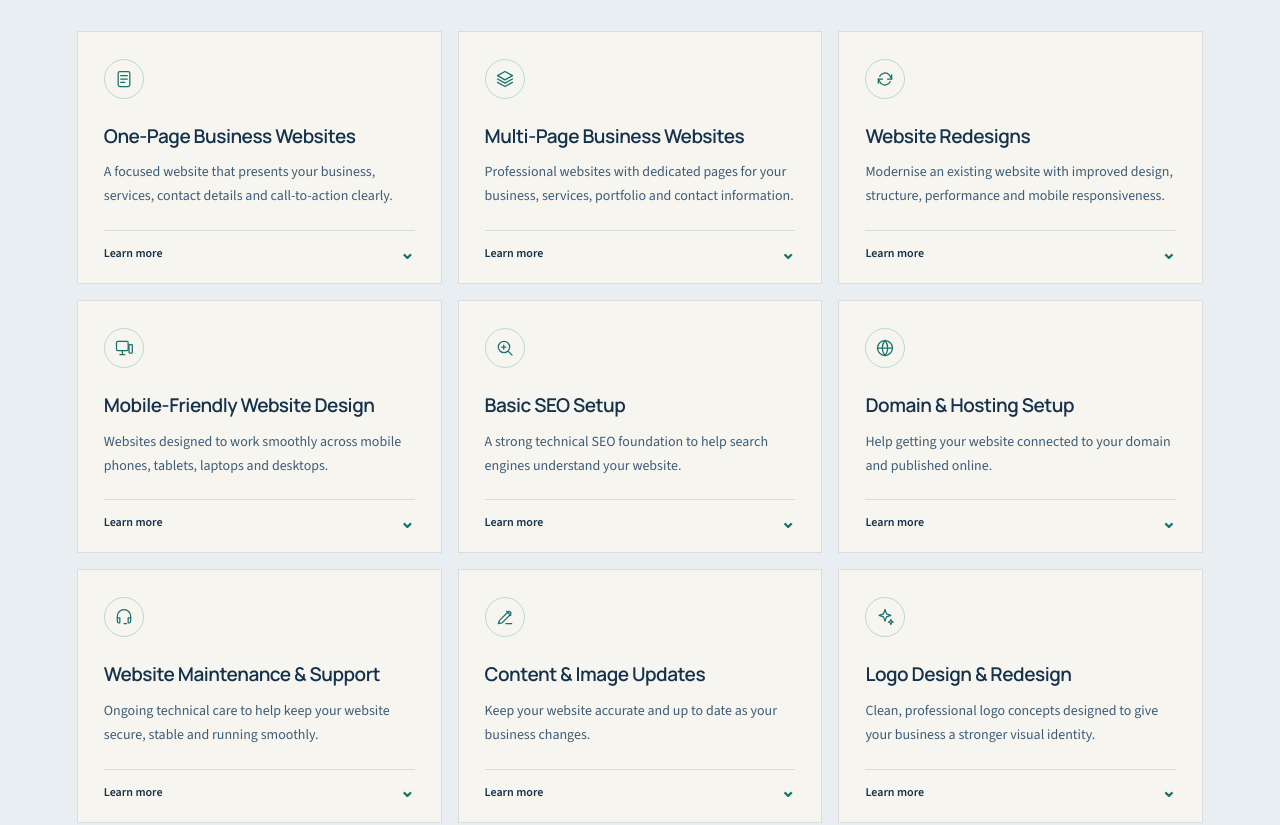
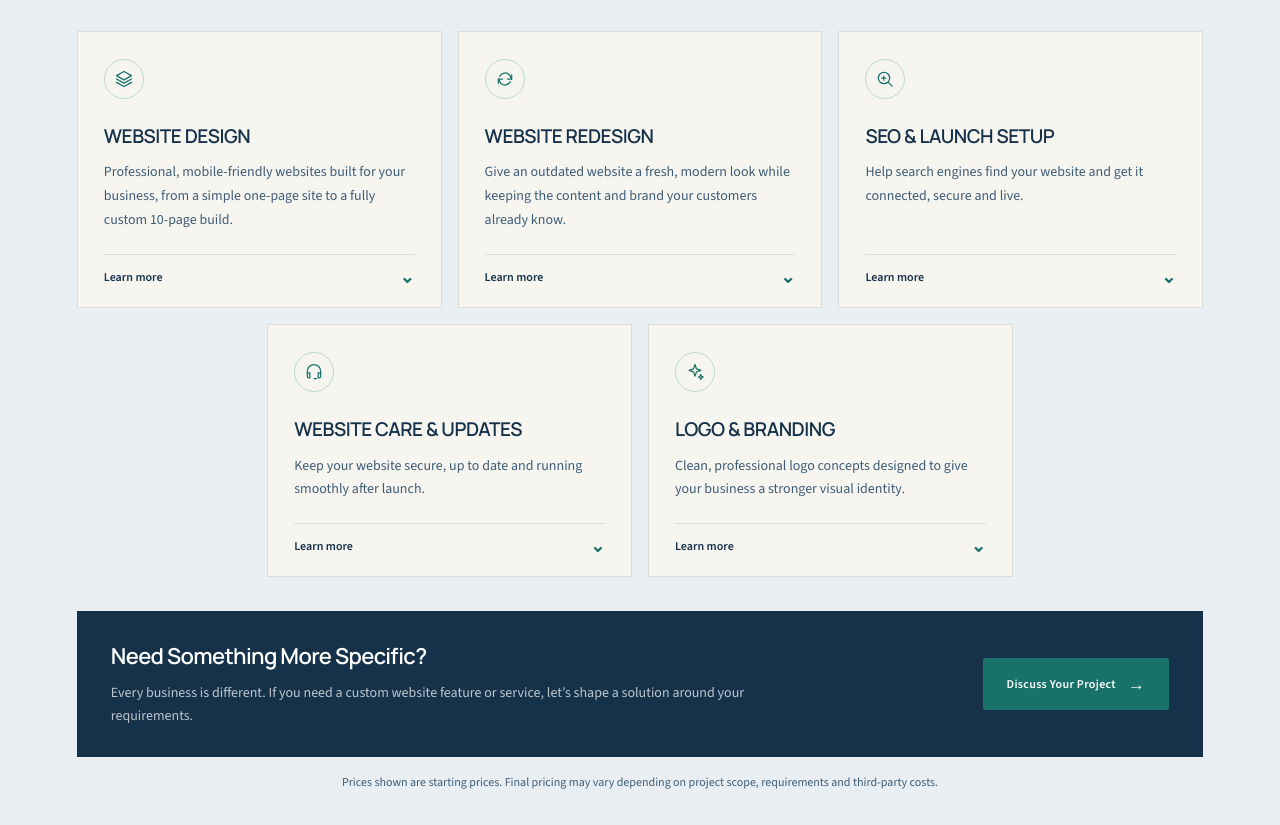
Before and after one commit to monicascrystals-lab/North-Bound-Digital-2.3, a React (Vite) app: page / in a window 1280 px wide. Shown: the part 2260-3085 px from the top of the page. Built offline with nearby package versions, Linux system fonts and the light colour scheme.

Commit message:
Merge services into 5 cards, align prices with packages, update contact form options

```diff
--- a/src/components/ContactSection.jsx
+++ b/src/components/ContactSection.jsx
@@ -3,14 +3,14 @@ import SectionHeading from "./SectionHeading.jsx";
 
 const contactEmail = "studio@northbounddigital.co.za";
 const packageOptions = [
-  "Essential Package",
-  "Business Package",
-  "Professional Package",
+  "Essential website (up to 3 pages)",
+  "Business website (up to 6 pages)",
+  "Professional website (up to 10 pages)",
   "Website Redesign",
-  "One-Page Website",
-  "Ecommerce Website",
-  "Custom Website",
-  "Not Sure Yet",
+  "SEO & Launch Setup",
+  "Website Care & Updates",
+  "Logo & Branding",
+  "Not sure yet, help me choose",
 ];
 
 function ContactSection({ selectedPackage, onPackageChange }) {
@@ -23,7 +23,7 @@ function ContactSection({ selectedPackage, onPackageChange }) {
     const message = [
       `Name: ${formData.get("name")}`,
       `Email: ${formData.get("email")}`,
-      `Website package: ${formData.get("package") || "Not selected"}`,
+      `What do you need?: ${formData.get("package") || "Not selected"}`,
       "",
       "Project details:",
       formData.get("message"),
@@ -81,7 +81,7 @@ function ContactSection({ selectedPackage, onPackageChange }) {
               </label>
             </div>
             <label>
-              Website Package
+              What do you need?
               <select
                 name="package"
                 value={selectedPackage}
--- a/src/components/PackageSection.jsx
+++ b/src/components/PackageSection.jsx
@@ -1,6 +1,12 @@
 import { useState } from "react";
 import packages, { currencies } from "../data/packages.js";
 import SectionHeading from "./SectionHeading.jsx";
+
+const packageFormOptions = {
+  Essential: "Essential website (up to 3 pages)",
+  Business: "Business website (up to 6 pages)",
+  Professional: "Professional website (up to 10 pages)",
+};
 
 function formatPrice(amount, symbol) {
   return `${symbol}${amount.toLocaleString("en-US")}`;
@@ -34,7 +40,7 @@ function PackageCard({ details, currency, onChoose }) {
         <button
           className="button button-primary package-choose"
           type="button"
-          onClick={() => onChoose(`${details.name} Package`)}
+          onClick={() => onChoose(packageFormOptions[details.name])}
         >
           Choose {details.name} <span aria-hidden="true">→</span>
         </button>
--- a/src/components/ServicesSection.jsx
+++ b/src/components/ServicesSection.jsx
@@ -4,14 +4,10 @@ import services from "../data/services.js";
 import SectionHeading from "./SectionHeading.jsx";
 
 const iconPaths = {
-  page: <><rect x="5" y="3" width="14" height="18" rx="2" /><path d="M8 8h8M8 12h8M8 16h5" /></>,
   layers: <><path d="m12 3 9 5-9 5-9-5 9-5Z" /><path d="m3 12 9 5 9-5M3 16l9 5 9-5" /></>,
   refresh: <><path d="M20 7v5h-5M4 17v-5h5" /><path d="M5.6 9a7 7 0 0 1 11.6-2L20 12M4 12l2.8 5a7 7 0 0 0 11.6-2" /></>,
-  devices: <><rect x="3" y="4" width="14" height="11" rx="1.5" /><path d="M7 20h6M10 15v5" /><rect x="18" y="8" width="4" height="10" rx="1" /></>,
   search: <><circle cx="10.8" cy="10.8" r="6.8" /><path d="m16 16 4.5 4.5M8 11h5M10.5 8.5v5" /></>,
-  globe: <><circle cx="12" cy="12" r="9" /><path d="M3 12h18M12 3a14 14 0 0 1 0 18M12 3a14 14 0 0 0 0 18" /></>,
   support: <><path d="M4 13v-2a8 8 0 0 1 16 0v2" /><path d="M4 13h3v6H6a2 2 0 0 1-2-2v-4ZM20 13h-3v6h1a2 2 0 0 0 2-2v-4ZM12 20h3" /></>,
-  edit: <><path d="m14 5 5 5M4 20l4.5-1 10-10a2.1 2.1 0 0 0-3-3l-10 10L4 20Z" /><path d="M13 20h7" /></>,
   spark: <><path d="m12 3 1.8 5.2L19 10l-5.2 1.8L12 17l-1.8-5.2L5 10l5.2-1.8L12 3Z" /><path d="m19 15 .9 2.1L22 18l-2.1.9L19 21l-.9-2.1L16 18l2.1-.9L19 15Z" /></>,
 };
 
@@ -83,33 +79,45 @@ function ServicesSection() {
                   inert={!expanded}
                 >
                   <div className="service-details-inner">
-                    <p>{service.fullDescription}</p>
-                    {service.includedItems.length > 0 && (
+                    {service.includedItems?.length > 0 && (
                       <ul className="check-list compact-list">
                         {service.includedItems.map((item) => (
                           <li key={item}>{item}</li>
                         ))}
                       </ul>
                     )}
-                    {service.includedMessage && (
-                      <p className="service-included-message">
-                        {service.includedMessage}
-                      </p>
-                    )}
-                    {(service.priceZA || service.pricingOptions) && (
+                    {(service.priceLine || service.pricingOptions) && (
                       <div className="service-pricing">
-                        <span className="service-pricing-availability">
-                          Available separately; no website package required.
-                        </span>
-                        {service.pricingOptions ? (
+                        {service.availableSeparately && (
+                          <span className="service-pricing-availability">
+                            Available separately; no website package required.
+                          </span>
+                        )}
+                        {service.priceLine && (
+                          <strong>{service.priceLine}</strong>
+                        )}
+                        {service.priceDetails?.map((detail) => (
+                          <p className="service-pricing-note" key={detail}>
+                            {detail}
+                          </p>
+                        ))}
+                        {service.packageLink && (
+                          <a
+                            className="button button-primary service-package-link"
+                            href={service.packageLink.href}
+                          >
+                            {service.packageLink.label}
+                          </a>
+                        )}
+                        {service.pricingOptions && (
                           <ul className="service-pricing-options">
                             {service.pricingOptions.map((option) => (
                               <li key={option.name}>
                                 <div className="service-pricing-option">
                                   <span>{option.name}</span>
                                   <span>
-                                    Starting from {option.priceZA} /{" "}
-                                    {option.priceInternational}
+                                    {option.priceLine ??
+                                      `Starting from ${option.priceZA} / ${option.priceInternational}`}
                                   </span>
                                 </div>
                                 {option.description && (
@@ -122,18 +130,14 @@ function ServicesSection() {
                                     ))}
                                   </ul>
                                 )}
+                                {option.note && (
+                                  <p className="service-pricing-note">
+                                    {option.note}
+                                  </p>
+                                )}
                               </li>
                             ))}
                           </ul>
-                        ) : (
-                          <>
-                            <span className="service-pricing-label">
-                              Starting from
-                            </span>
-                            <strong>
-                              {service.priceZA} / {service.priceInternational}
-                            </strong>
-                          </>
                         )}
                         {service.priceNote && (
                           <p className="service-pricing-note">
--- a/src/data/services.js
+++ b/src/data/services.js
@@ -1,94 +1,68 @@
 // CHANGE SERVICES HERE
 const services = [
   {
-    title: "One-Page Business Websites",
+    title: "WEBSITE DESIGN",
     shortDescription:
-      "A focused website that presents your business, services, contact details and call-to-action clearly.",
-    fullDescription:
-      "Ideal for smaller businesses, startups, personal brands or campaigns that need a simple but professional online presence.",
+      "Professional, mobile-friendly websites built for your business, from a simple one-page site to a fully custom 10-page build.",
     includedItems: [
-      "Responsive design",
-      "Contact information",
-      "Clear calls-to-action",
-      "Mobile optimisation",
-      "Basic SEO structure",
+      "Up to 3, 6 or 10 pages depending on your package",
+      "Responsive design on mobile, tablet and desktop",
+      "Contact forms, WhatsApp and click-to-call buttons",
+      "SSL, Google Search Console and sitemap setup",
+      "Revision rounds and post-launch support included",
     ],
-    priceZA: "R3,500",
-    priceInternational: "US$950",
-    icon: "page",
-  },
-  {
-    title: "Multi-Page Business Websites",
-    shortDescription:
-      "Professional websites with dedicated pages for your business, services, portfolio and contact information.",
-    fullDescription:
-      "Ideal for businesses that need more space to explain their services, build trust and provide customers with detailed information.",
-    includedItems: [
-      "Home page",
-      "About page",
-      "Services pages",
-      "Portfolio or gallery",
-      "Contact page",
-      "Additional custom pages",
+    priceLine: "Starting from R3,500 / US$950",
+    priceDetails: [
+      "Essential R3,500 / US$950 · Business R6,900 / US$1,850 · Professional R12,500 / US$3,500",
     ],
-    priceZA: "R5,500",
-    priceInternational: "US$1,450",
+    packageLink: { label: "View Packages", href: "#packages" },
     icon: "layers",
   },
   {
-    title: "Website Redesigns",
+    title: "WEBSITE REDESIGN",
     shortDescription:
-      "Modernise an existing website with improved design, structure, performance and mobile responsiveness.",
-    fullDescription:
-      "Refresh an outdated website while keeping the important content and business identity already in place.",
+      "Give an outdated website a fresh, modern look while keeping the content and brand your customers already know.",
     includedItems: [
       "Improved visual design",
-      "Better mobile layout",
+      "Mobile-friendly layout",
       "Clearer navigation",
       "Stronger calls-to-action",
-      "Improved user experience",
       "Performance improvements",
     ],
-    priceZA: "R3,500",
-    priceInternational: "US$650",
+    priceLine: "Starting from R3,500 / US$950 (up to 3 pages)",
+    priceDetails: [
+      "Larger redesigns follow Business and Professional package pricing.",
+      "Mobile-only fix for an existing website: from R2,000 / US$400",
+    ],
+    priceNote:
+      "Content supplied by the client. Content migration beyond the agreed pages is quoted separately.",
     icon: "refresh",
   },
   {
-    title: "Mobile-Friendly Website Design",
+    title: "SEO & LAUNCH SETUP",
     shortDescription:
-      "Websites designed to work smoothly across mobile phones, tablets, laptops and desktops.",
-    fullDescription:
-      "Responsive layouts help visitors get a professional experience regardless of the device they are using.",
-    includedItems: [],
-    includedMessage: "Included with website projects",
+      "Help search engines find your website and get it connected, secure and live.",
+    availableSeparately: true,
+    pricingOptions: [
+      {
+        name: "SEO Setup",
         priceZA: "R1,500",
-    priceInternational: "US$150",
-    priceNote: "For standalone responsive optimisation of an existing website.",
-    icon: "devices",
-  },
-  {
-    title: "Basic SEO Setup",
-    shortDescription:
-      "A strong technical SEO foundation to help search engines understand your website.",
-    fullDescription: "Includes basic on-page SEO setup such as:",
+        priceInternational: "US$300",
         includedItems: [
           "Page titles",
           "Meta descriptions",
-      "Proper heading structure",
+          "Heading structure",
           "Image alt text",
-      "Clean page structure",
           "Sitemap setup",
-      "Google Search Console setup where required",
+          "Google Search Console setup",
         ],
-    priceZA: "R1,500",
-    priceInternational: "US$150",
-    icon: "search",
+        note:
+          "Covers up to 5 pages; extra pages R150 / US$30 each. Does not include keyword research or ranking guarantees.",
       },
       {
-    title: "Domain & Hosting Setup",
-    shortDescription:
-      "Help getting your website connected to your domain and published online.",
-    fullDescription: "Setup can include:",
+        name: "Domain & Hosting Setup",
+        priceZA: "R1,500",
+        priceInternational: "US$300",
         includedItems: [
           "Domain connection",
           "DNS setup",
@@ -97,100 +71,117 @@ const services = [
           "Website deployment",
           "Basic launch checks",
         ],
-    priceZA: "R1,500",
-    priceInternational: "US$150",
-    priceNote:
-      "Domain registration and hosting provider fees are charged separately where applicable.",
-    icon: "globe",
       },
       {
-    title: "Website Maintenance & Support",
+        name: "SEO + Launch Setup bundle",
+        priceLine: "R2,500 / US$500",
+      },
+    ],
+    priceNote:
+      "Already included in all website packages. Domain registration and hosting provider fees are charged separately where applicable.",
+    icon: "search",
+  },
+  {
+    title: "WEBSITE CARE & UPDATES",
     shortDescription:
-      "Ongoing technical care to help keep your website secure, stable and running smoothly.",
-    fullDescription:
-      "Maintenance can be quoted separately or included in a Website Care plan.",
+      "Keep your website secure, up to date and running smoothly after launch.",
+    availableSeparately: true,
+    pricingOptions: [
+      {
+        name: "Website Care Plan",
+        priceZA: "R750/month",
+        priceInternational: "US$150/month",
         includedItems: [
           "Website backups",
           "Basic technical maintenance",
           "Minor bug fixes",
+          "Link and form checks",
           "Troubleshooting support",
-      "Link and form checks",
-      "General website support",
+          "Up to 1 hour of small content updates per month",
+          "Replies within 2 business days",
         ],
-    priceZA: "R750/month",
-    priceInternational: "US$75/month",
+      },
+      {
+        name: "Once-off Content Update",
+        priceZA: "R500",
+        priceInternational: "US$100",
+        includedItems: [
+          "Up to 3 small changes (text, images, prices or contact details)",
+        ],
+        note: "Larger updates are quoted according to scope.",
+      },
+    ],
+    priceNote:
+      "Post-launch support in your website package covers technical fixes only. A care plan continues your support after it ends.",
     icon: "support",
   },
   {
-    title: "Content & Image Updates",
-    shortDescription:
-      "Keep your website accurate and up to date as your business changes.",
-    fullDescription:
-      "Ideal for occasional content changes without needing a full maintenance plan.",
-    includedItems: [
-      "Updating service information",
-      "Replacing images",
-      "Changing prices",
-      "Updating staff or company information",
-      "Adding new sections or content",
-      "Updating contact details",
-    ],
-    priceZA: "R500",
-    priceInternational: "US$50",
-    priceNote: "Larger content updates are quoted according to scope.",
-    icon: "edit",
-  },
-  {
-    title: "Logo Design & Redesign",
+    title: "LOGO & BRANDING",
     shortDescription:
       "Clean, professional logo concepts designed to give your business a stronger visual identity.",
-    fullDescription: "Logo work can include:",
-    includedItems: [
-      "New logo concepts",
-      "Existing logo refinement",
-      "Simplified logo variations",
-      "Colour direction",
-      "Typography direction",
-      "Website-ready logo files",
-    ],
+    availableSeparately: true,
     pricingOptions: [
       {
         name: "Logo Refresh",
         priceZA: "R1,500",
-        priceInternational: "US$150",
+        priceInternational: "US$300",
+        description: "Includes:",
+        includedItems: [
+          "1 refined version of your existing logo",
+          "1 revision round",
+          "Website-ready files",
+        ],
       },
       {
         name: "Logo Redesign",
         priceZA: "R2,500",
-        priceInternational: "US$250",
+        priceInternational: "US$500",
+        description: "Includes:",
+        includedItems: [
+          "2 new concepts based on your existing brand",
+          "2 revision rounds",
+          "Simplified variations",
+          "Website-ready files",
+        ],
       },
       {
         name: "New Custom Logo",
         priceZA: "R3,000",
-        priceInternational: "US$300",
+        priceInternational: "US$600",
+        description: "Includes:",
+        includedItems: [
+          "2 original concepts",
+          "2 revision rounds",
+          "Colour and typography direction",
+          "Website-ready files",
+        ],
       },
       {
         name: "Logo + Mini Brand Kit",
         priceZA: "R5,500",
-        priceInternational: "US$550",
-        description: "May include:",
+        priceInternational: "US$1,100",
+        description: "Includes:",
         includedItems: [
-          "Primary logo",
-          "Secondary logo",
+          "3 concepts",
+          "2 revision rounds",
+          "Primary and secondary logo",
           "Icon/favicon",
           "Colour palette",
           "Typography recommendations",
-          "Black and white logo versions",
-          "Transparent PNG, JPG and SVG/vector files",
+          "Black and white versions",
+          "Transparent PNG, JPG and SVG files",
           "Basic brand usage guide",
         ],
       },
       {
         name: "Premium Mini Brand Kit",
-        priceZA: "R7,500",
-        priceInternational: "US$750",
-        description: "May additionally include:",
+        priceZA: "R8,500",
+        priceInternational: "US$1,700",
+        description: "Includes:",
         includedItems: [
+          "3 concepts",
+          "3 revision rounds",
+          "Everything in the Mini Brand Kit",
           "Social media templates",
           "Social profile graphics",
           "Business card design",
--- a/src/styles.css
+++ b/src/styles.css
@@ -1198,12 +1198,13 @@ h3 {
 
 .service-grid {
   display: grid;
-  grid-template-columns: repeat(3, minmax(0, 1fr));
+  grid-template-columns: repeat(6, minmax(0, 1fr));
   gap: 16px;
 }
 
 .service-card {
   display: flex;
+  grid-column: span 2;
   min-width: 0;
   flex-direction: column;
   padding: 27px 26px 22px;
@@ -1215,6 +1216,14 @@ h3 {
     transform 0.2s ease;
 }
 
+.service-card:nth-child(4) {
+  grid-column: 2 / span 2;
+}
+
+.service-card:nth-child(5) {
+  grid-column: 4 / span 2;
+}
+
 .service-card:hover,
 .service-card.expanded {
   border-color: rgba(42, 157, 143, 0.55);
@@ -1279,16 +1288,6 @@ h3 {
   line-height: 1.65;
 }
 
-.service-details-inner > p {
-  margin: 0 0 12px;
-}
-
-.service-included-message {
-  margin: 12px 0 0;
-  color: var(--navy);
-  font-weight: 600;
-}
-
 .service-pricing {
   display: grid;
   gap: 3px;
@@ -1297,12 +1296,6 @@ h3 {
   border-top: 1px solid rgba(21, 50, 74, 0.12);
 }
 
-.service-pricing-label {
-  color: var(--teal);
-  font-size: 12px;
-  font-weight: 600;
-}
-
 .service-pricing-availability {
   margin-bottom: 4px;
   color: var(--slate);
@@ -1313,6 +1306,11 @@ h3 {
   color: var(--navy);
   font-size: 14px;
   font-weight: 600;
+}
+
+.service-package-link {
+  justify-self: start;
+  margin-top: 9px;
 }
 
 .service-pricing-note {
@@ -1929,7 +1927,19 @@ a:focus-visible {
 
 @media (max-width: 1050px) {
   .service-grid {
-    grid-template-columns: repeat(2, minmax(0, 1fr));
+    grid-template-columns: repeat(4, minmax(0, 1fr));
+  }
+
+  .service-card {
+    grid-column: span 2;
+  }
+
+  .service-card:nth-child(4) {
+    grid-column: span 2;
+  }
+
+  .service-card:nth-child(5) {
+    grid-column: 2 / span 2;
   }
 
   .package-grid {
@@ -2024,6 +2034,12 @@ a:focus-visible {
   .service-grid,
   .package-grid {
     grid-template-columns: 1fr;
+  }
+
+  .service-card,
+  .service-card:nth-child(4),
+  .service-card:nth-child(5) {
+    grid-column: auto;
   }
 
   .package-grid > .package-card:last-child {
```
Also changed, not shown: 5 other files (tests, documents, lock files or other folders). Lines whose indentation alone changed are shown as unchanged.
